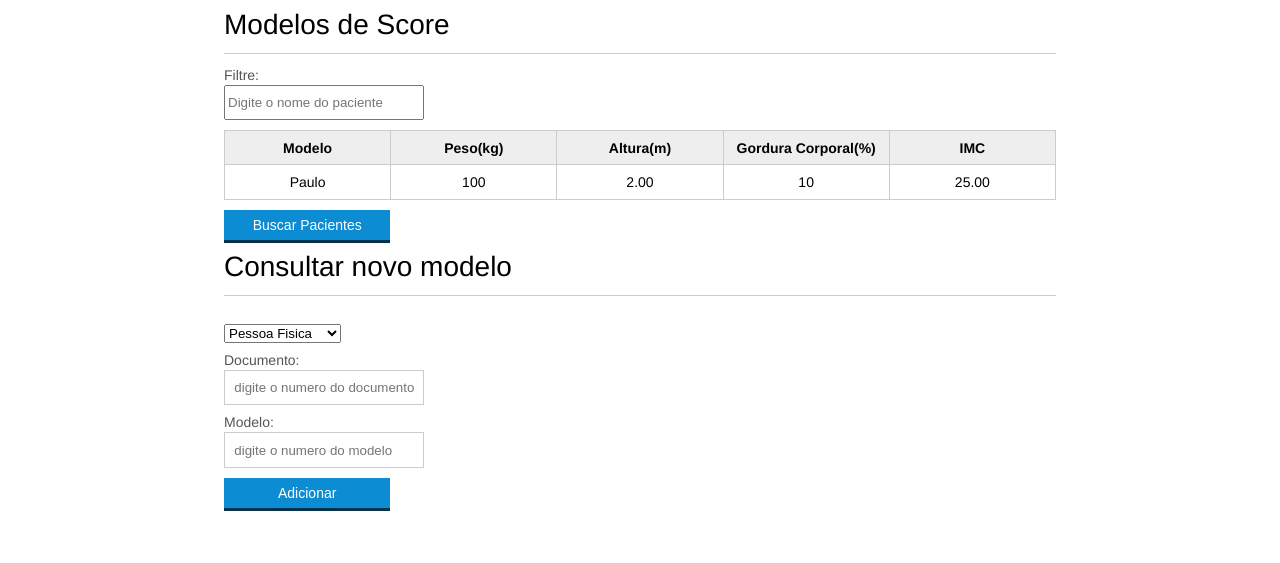
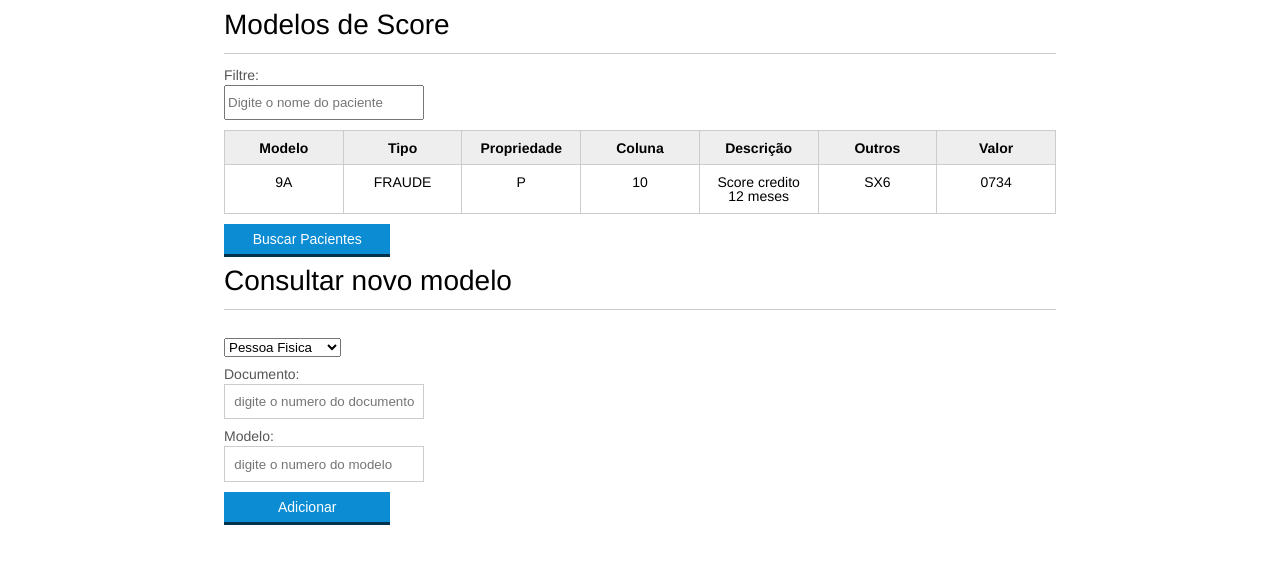
Before and after one commit to FlvAvsGit/Curso-Git-Controle-e-Compartilhe-seu-codigo, a plain HTML site: page index.html in a window 1280 px wide. Shown: the part 45-608 px from the top of the page. Drawn offline with Linux system fonts and the light colour scheme.

Commit message:
Realocando as colunas da resposta

```diff
--- a/index.html
+++ b/index.html
@@ -24,19 +24,23 @@
 					<thead>
 						<tr>
 							<th>Modelo</th>
-							<th>Peso(kg)</th>
-							<th>Altura(m)</th>
-							<th>Gordura Corporal(%)</th>
-							<th>IMC</th>
+							<th>Tipo</th>
+							<th>Propriedade</th>
+							<th>Coluna</th>
+							<th>Descrição</th>
+							<th>Outros</th>
+							<th>Valor</th>
 						</tr>
 					</thead>
 					<tbody id="tabela-pacientes">
 						<tr class="paciente" id="primeiro-paciente">
-							<td class="info-modelo">Paulo</td>
-							<td class="info-peso">100</td>
-							<td class="info-altura">2.00</td>
-							<td class="info-gordura">10</td>
-							<td class="info-imc">0</td>
+							<td class="info-modelo">9A</td>
+							<td class="info-tipo">FRAUDE</td>
+							<td class="info-propriedade">P</td>
+							<td class="info-coluna">10</td>
+							<td class="info-descricao">Score credito 12 meses</td>
+							<td class="info-outros">SX6</td>
+							<td class="info-valor">0734</td>
 						</tr>
 
 
```
